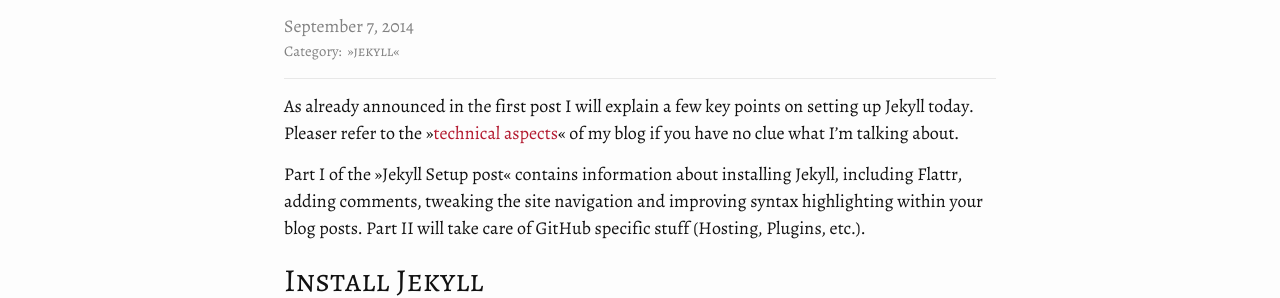
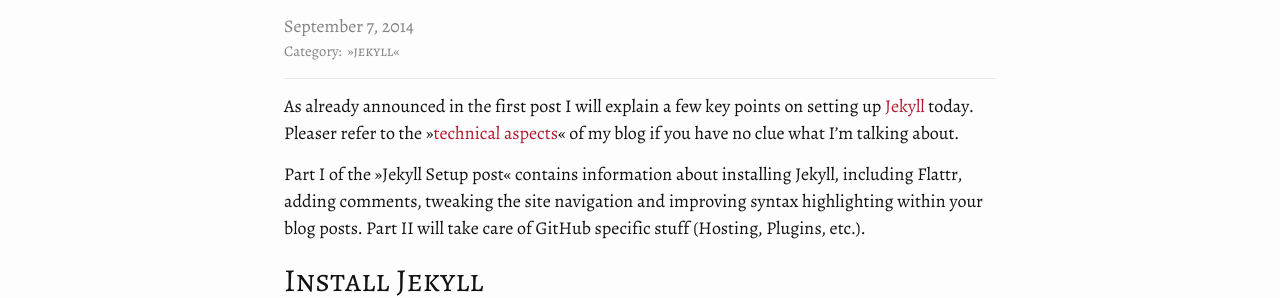
Before and after one commit to mischah/michael-kuehnel.de, a Jekyll site: the page built from _posts/2014-09-07-jekyll-github.md, in a window 1280 px wide and 900 px high. Shown: the part 174-472 px from the top of the window. Built offline with Jekyll 4.4.1, drawn with Linux system fonts in a browser that asks for light colours; emoji names are drawn with the system emoji font; comment, search, counter and statistics services are not loaded; part of the change alters nothing that is shown.

```diff
--- a/_posts/2014-09-07-jekyll-github.md
+++ b/_posts/2014-09-07-jekyll-github.md
@@ -9,7 +9,7 @@ excerpt: "Part I of the »Jekyll Setup post« contains information about install
 disqusIdentifier: 2014-09-07-jekyll-setup-github
 ---
 
-As already announced in the first post I will explain a few key points on setting up Jekyll today. Pleaser refer to the »[technical aspects](/blogging/2014/09/01/welcome-first-post.html#technical-aspects)« of my blog if you have no clue what I’m talking about.
+As already announced in the first post I will explain a few key points on setting up [Jekyll](http://jekyllrb.com/) today. Pleaser refer to the »[technical aspects](/blogging/2014/09/01/welcome-first-post.html#technical-aspects)« of my blog if you have no clue what I’m talking about.
 
 Part I of the »Jekyll Setup post« contains information about installing Jekyll, including Flattr, adding comments, tweaking the site navigation and improving syntax highlighting within your blog posts. Part II will take care of GitHub specific stuff (Hosting, Plugins, etc.).
 
```
